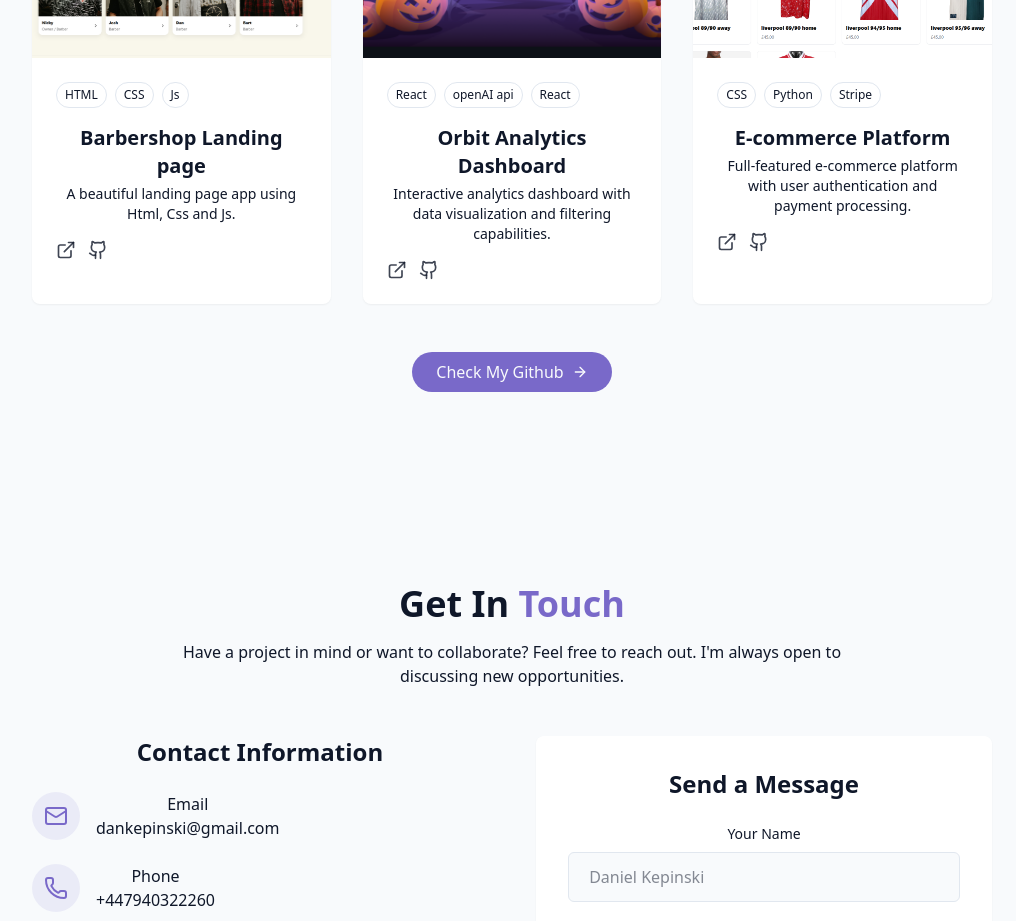
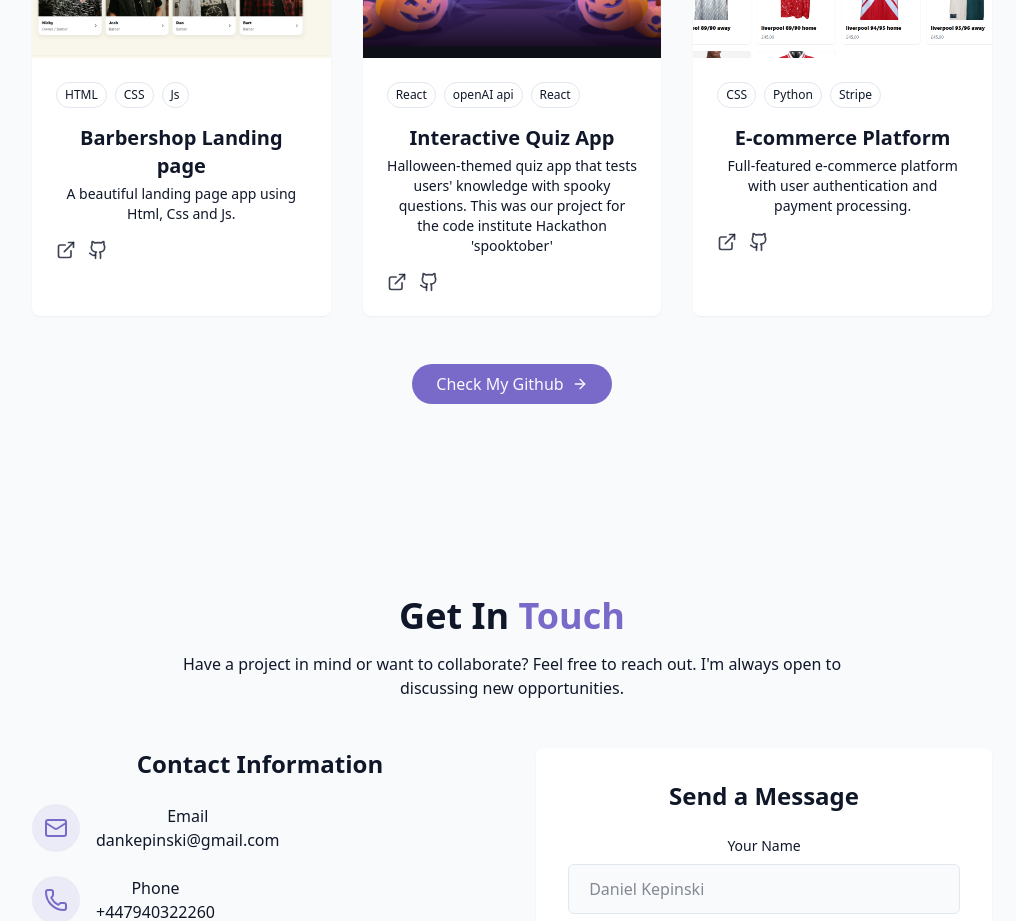
Before and after one commit to danielkepinski/portfolio, a React (Vite) app: page / in a window 1280 px wide. Shown: the part 3040-3961 px from the top of the page, without its empty margins (128-1144 px from the left). Built offline with nearby package versions, Linux system fonts and the light colour scheme.

Commit message:
added correct cv

```diff
--- a/src/components/AboutSection.jsx
+++ b/src/components/AboutSection.jsx
@@ -16,8 +16,8 @@ export const AboutSection = () => {
             </h3>
 
             <p className="text-muted-foreground">
-              Although new in terms of experience in web development, I really enjoy
-              creating responsive, accessible, and performant web
+              Although new in terms of experience in web development, I really
+              enjoy creating responsive, accessible, and performant web
               applications using modern technologies.
             </p>
 
@@ -35,7 +35,7 @@ export const AboutSection = () => {
               </a>
 
               <a
-                href=""
+                href="https://docs.google.com/document/d/1pZI_nVWa7TuubR4NfMzMIvpUpONiKV-y/edit?usp=sharing&ouid=103191489581619097388&rtpof=true&sd=true"
                 className="px-6 py-2 rounded-full border border-primary text-primary hover:bg-primary/10 transition-colors duration-300"
               >
                 Download CV
@@ -81,7 +81,9 @@ export const AboutSection = () => {
                 <div className="text-left">
                   <h4 className="font-semibold text-lg">Project Management</h4>
                   <p className="text-muted-foreground">
-                    Experience working in Agile/Scrum environments through hackathons, coordinating tasks and delivering MVPs under tight deadlines.
+                    Experience working in Agile/Scrum environments through
+                    hackathons, coordinating tasks and delivering MVPs under
+                    tight deadlines.
                   </p>
                 </div>
               </div>
--- a/src/components/ProjectsSection.jsx
+++ b/src/components/ProjectsSection.jsx
@@ -12,9 +12,9 @@ const projects = [
   },
   {
     id: 2,
-    title: "Orbit Analytics Dashboard",
+    title: "Interactive Quiz App",
     description:
-      "Interactive analytics dashboard with data visualization and filtering capabilities.",
+      "Halloween-themed quiz app that tests users' knowledge with spooky questions. This was our project for the code institute Hackathon 'spooktober'",
     image: "/projects/project2.png",
     tags: ["React", "openAI api", "React"],
     demoUrl: "https://haunted-quiz.vercel.app/",
```
